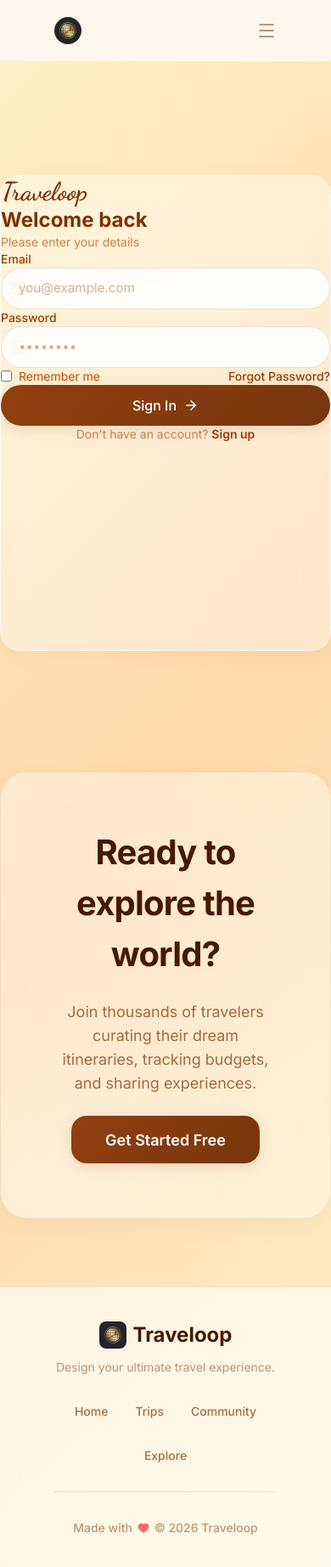
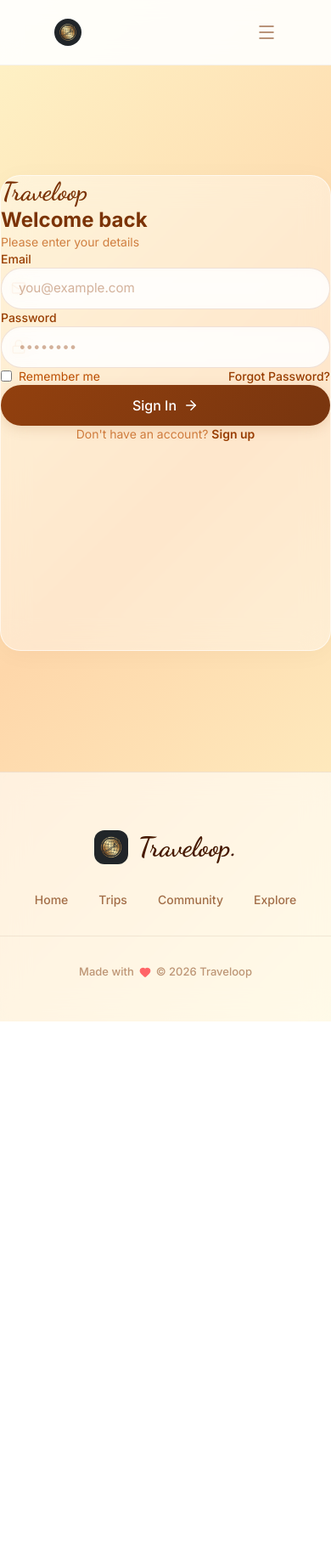
Before and after one commit to anshika1179/odoo_virtual_round_2026, a React (Vite) app in the folder traveloop-frontend/: page /login in a window 390 px wide. Shown: the top 1844 px of the page at 85% size. After the commit the page ends 1202 px from the top, so only its background shows below. Built offline with nearby package versions, Linux system fonts and the light colour scheme.

Commit message:
Refactor layout distribution and alignment

```diff
--- a/traveloop-frontend/src/components/common/Footer.jsx
+++ b/traveloop-frontend/src/components/common/Footer.jsx
@@ -3,54 +3,33 @@ import { Globe, Heart } from 'lucide-react';
 
 export default function Footer() {
   return (
-    <footer className="mt-auto">
-      {/* CTA Section */}
-      <div className="mx-auto px-4 sm:px-6" style={{ maxWidth: '1440px', paddingBottom: '80px' }}>
-        <div className="mx-auto flex flex-col items-center justify-center text-center glass shadow-soft relative overflow-hidden"
-             style={{ maxWidth: '1200px', padding: '64px', borderRadius: '32px', border: '1px solid rgba(120,90,60,0.08)' }}>
-          <div className="absolute top-0 right-0 w-64 h-64 bg-gradient-to-br from-amber-100/50 to-transparent rounded-full blur-3xl -translate-y-1/2 translate-x-1/3" />
-          <div className="absolute bottom-0 left-0 w-64 h-64 bg-gradient-to-tr from-orange-50/50 to-transparent rounded-full blur-3xl translate-y-1/3 -translate-x-1/4" />
+    <footer className="mt-auto bg-white/60 backdrop-blur-lg border-t border-amber-900/10">
+      <div className="mx-auto flex flex-col items-center justify-center text-center" style={{ maxWidth: '1200px', paddingTop: '64px', paddingBottom: '48px' }}>
 
-          <h2 className="text-amber-950 font-bold relative z-10" style={{ fontSize: '40px', marginBottom: '24px', letterSpacing: '-0.02em' }}>
-            Ready to explore the world?
-          </h2>
-          <p className="text-amber-900/70 text-lg max-w-lg mb-8 relative z-10">
-            Join thousands of travelers curating their dream itineraries, tracking budgets, and sharing experiences.
-          </p>
-          <Link to="/register" className="btn-primary relative z-10" style={{ height: '56px', padding: '0 40px', borderRadius: '18px', fontSize: '18px', fontWeight: 600, marginTop: '24px' }}>
-            Get Started Free
+        {/* Brand */}
+        <div className="flex flex-col items-center gap-4">
+          <Link to="/" className="flex items-center gap-3">
+            <img src="/images/logo.png" alt="Traveloop" className="w-10 h-10 rounded-xl" />
+            <span className="brand-font text-amber-950" style={{ fontSize: '32px', fontWeight: 700 }}>Traveloop.</span>
           </Link>
         </div>
-      </div>
 
-      {/* Footer Bottom */}
-      <div className="bg-white/60 backdrop-blur-lg border-t border-amber-900/10">
-        <div className="mx-auto" style={{ maxWidth: '1440px', padding: '40px 64px' }}>
-          <div className="flex flex-col items-center justify-center gap-8">
-            {/* Brand */}
-            <div className="flex flex-col items-center gap-3">
-              <div className="flex items-center gap-2">
-                <img src="/images/logo.png" alt="Traveloop" className="w-8 h-8 rounded-lg" />
-                <span className="text-2xl font-bold text-amber-950">Traveloop</span>
-              </div>
-              <p className="text-amber-900/50 text-sm">Design your ultimate travel experience.</p>
-            </div>
+        {/* Links */}
+        <div className="flex items-center justify-center" style={{ gap: '36px', marginTop: '28px' }}>
+          <Link to="/" className="text-amber-900/70 hover:text-amber-950 font-medium text-sm transition-colors">Home</Link>
+          <Link to="/trips" className="text-amber-900/70 hover:text-amber-950 font-medium text-sm transition-colors">Trips</Link>
+          <Link to="/community" className="text-amber-900/70 hover:text-amber-950 font-medium text-sm transition-colors">Community</Link>
+          <Link to="/search/cities" className="text-amber-900/70 hover:text-amber-950 font-medium text-sm transition-colors">Explore</Link>
+        </div>
 
-            {/* Links */}
-            <div className="flex items-center justify-center flex-wrap gap-8 text-sm font-medium text-amber-900/70">
-              <Link to="/" className="hover:text-amber-950 transition-colors">Home</Link>
-              <Link to="/trips" className="hover:text-amber-950 transition-colors">Trips</Link>
-              <Link to="/community" className="hover:text-amber-950 transition-colors">Community</Link>
-              <Link to="/search/cities" className="hover:text-amber-950 transition-colors">Explore</Link>
-            </div>
+        {/* Divider */}
+        <div className="bg-amber-950" style={{ width: '420px', height: '1px', opacity: 0.08, marginTop: '32px', marginBottom: '32px' }} />
 
-            {/* Copyright */}
-            <div className="w-full h-px bg-amber-900/10 max-w-md mx-auto" />
-            <p className="text-sm font-medium text-amber-900/50 flex items-center gap-1.5">
-              Made with <Heart size={14} className="text-red-400 fill-red-400" /> © {new Date().getFullYear()} Traveloop
-            </p>
-          </div>
-        </div>
+        {/* Copyright */}
+        <p className="flex items-center justify-center gap-1.5 text-amber-900/50 font-medium" style={{ fontSize: '13px' }}>
+          Made with <Heart size={14} className="text-red-400 fill-red-400" /> © {new Date().getFullYear()} Traveloop
+        </p>
+
       </div>
     </footer>
   );
--- a/traveloop-frontend/src/components/common/Navbar.jsx
+++ b/traveloop-frontend/src/components/common/Navbar.jsx
@@ -25,63 +25,68 @@ export default function Navbar() {
   const isActive = (path) => location.pathname === path;
 
   return (
-    <nav className="fixed top-0 left-0 right-0 z-50 transition-all"
-         style={{ backgroundColor: 'rgba(255,248,240,0.92)', backdropFilter: 'blur(10px)', borderBottom: '1px solid rgba(120,90,60,0.08)' }}>
+    <nav className="fixed top-0 left-0 right-0 z-50 transition-all bg-white/90 backdrop-blur-md"
+         style={{ borderBottom: '1px solid rgba(120,90,60,0.08)' }}>
       <div className="mx-auto flex items-center justify-between"
-           style={{ maxWidth: '1440px', padding: '0 64px', height: '72px' }}>
+           style={{ maxWidth: '1440px', padding: '0 64px', height: '76px' }}>
 
-        {/* Left — Logo + Brand */}
-        <Link to="/" className="flex items-center group shrink-0" style={{ gap: '10px' }}>
-          <img src="/images/logo.png" alt="Traveloop" className="w-8 h-8 rounded-full object-cover group-hover:rotate-[360deg] transition-transform duration-700 ease-in-out" />
-          <span className="brand-font text-[#451a03] hidden sm:inline" style={{ fontSize: '28px', fontWeight: 700 }}>Traveloop.</span>
-        </Link>
+        {/* Left Section (25%) */}
+        <div className="flex items-center" style={{ width: '25%' }}>
+          <Link to="/" className="flex items-center group shrink-0" style={{ gap: '10px' }}>
+            <img src="/images/logo.png" alt="Traveloop" className="w-8 h-8 rounded-full object-cover group-hover:rotate-[360deg] transition-transform duration-700 ease-in-out" />
+            <span className="brand-font text-amber-950 hidden sm:inline" style={{ fontSize: '28px', fontWeight: 700 }}>Traveloop.</span>
+          </Link>
+        </div>
 
-        {/* Center — Nav Links (desktop) */}
-        <div className="hidden md:flex items-center mx-auto" style={{ gap: '28px' }}>
+        {/* Center Section (50%) */}
+        <div className="hidden md:flex items-center justify-center" style={{ width: '50%', gap: '36px' }}>
           {user && navLinks.map(link => (
             <Link key={link.to} to={link.to}
-              className={`flex items-center gap-1.5 transition-all duration-300 ${isActive(link.to) ? 'text-amber-900' : 'text-amber-900/60 hover:text-amber-900'}`}
-              style={{ fontSize: '16px', fontWeight: 500 }}>
+              className={`flex items-center gap-1.5 transition-all duration-300 relative py-2 ${isActive(link.to) ? 'text-amber-950 font-bold' : 'text-amber-900/60 hover:text-amber-950'}`}
+              style={{ fontSize: '15px' }}>
               {link.icon} {link.label}
+              {isActive(link.to) && (
+                <span className="absolute bottom-0 left-1/2 -translate-x-1/2 w-1/2 h-[2px] bg-amber-900 rounded-full" />
+              )}
             </Link>
           ))}
         </div>
 
-        {/* Right — Profile / Auth */}
-        <div className="hidden md:flex items-center shrink-0 ml-auto">
+        {/* Right Section (25%) */}
+        <div className="hidden md:flex items-center justify-end" style={{ width: '25%' }}>
           {user ? (
             <div className="flex items-center">
-              <Link to="/profile" className="flex items-center hover:opacity-80 transition-opacity" style={{ marginLeft: '32px', gap: '10px' }}>
-                <div className="w-9 h-9 rounded-full overflow-hidden bg-amber-100 flex items-center justify-center shrink-0 border border-amber-900/10">
+              <Link to="/profile" className="flex items-center hover:opacity-80 transition-opacity" style={{ gap: '12px', paddingRight: '8px' }}>
+                <div className="flex flex-col text-right">
+                  <span className="text-amber-950 leading-tight" style={{ fontSize: '15px', fontWeight: 600 }}>{user.full_name?.split(' ')[0]}</span>
+                </div>
+                <div className="w-10 h-10 rounded-full overflow-hidden bg-gradient-to-br from-amber-100 to-orange-50 flex items-center justify-center shrink-0 border border-amber-900/10 shadow-sm">
                   {user.profile_photo_url ? (
                     <img
                       src={user.profile_photo_url}
                       alt={user.full_name}
                       className="w-full h-full object-cover"
-                      onError={(e) => { e.target.style.display = 'none'; e.target.parentElement.innerHTML = `<span class="text-amber-900 text-sm font-bold">${user.full_name?.[0]?.toUpperCase() || '?'}</span>`; }}
+                      onError={(e) => { e.target.style.display = 'none'; e.target.parentElement.innerHTML = `<span class="text-amber-950 text-sm font-bold">${user.full_name?.[0]?.toUpperCase() || '?'}</span>`; }}
                     />
                   ) : (
-                    <User size={18} strokeWidth={1.5} className="text-amber-900/60" />
+                    <span className="text-amber-950 text-sm font-bold">{user.full_name?.[0]?.toUpperCase() || '?'}</span>
                   )}
                 </div>
-                <div className="flex flex-col text-left">
-                  <span className="text-amber-950 leading-tight" style={{ fontSize: '16px', fontWeight: 600 }}>{user.full_name?.split(' ')[0]}</span>
-                </div>
               </Link>
-              <button onClick={handleLogout} className="p-2 ml-4 rounded-full text-amber-900/40 hover:text-red-500 hover:bg-red-50 transition-all" title="Logout">
-                <LogOut size={20} strokeWidth={1.5} />
+              <button onClick={handleLogout} className="p-2.5 ml-4 rounded-full text-amber-900/40 hover:text-red-500 hover:bg-red-50 transition-all" title="Logout">
+                <LogOut size={18} strokeWidth={2} />
               </button>
             </div>
           ) : (
-            <div className="flex gap-3">
-              <Link to="/login" className="btn-secondary text-sm">Log in</Link>
-              <Link to="/register" className="btn-primary text-sm">Sign up</Link>
+            <div className="flex gap-4">
+              <Link to="/login" className="text-amber-900/70 hover:text-amber-950 font-medium text-sm flex items-center">Log in</Link>
+              <Link to="/register" className="btn-primary text-sm px-6 py-2 rounded-full">Sign up</Link>
             </div>
           )}
         </div>
 
         {/* Mobile toggle */}
-        <button className="md:hidden p-2 text-amber-900/70 ml-auto" onClick={() => setMobileOpen(!mobileOpen)}>
+        <button className="md:hidden p-2 text-amber-900/70 flex justify-end" style={{ width: '25%' }} onClick={() => setMobileOpen(!mobileOpen)}>
           {mobileOpen ? <X size={24} strokeWidth={1.5} /> : <Menu size={24} strokeWidth={1.5} />}
         </button>
       </div>
```
Also changed, not shown: traveloop-frontend/src/pages/Landing/Landing.jsx (+50 -43 lines), traveloop-frontend/src/pages/Trips/TripList.jsx (+11 -11 lines).
